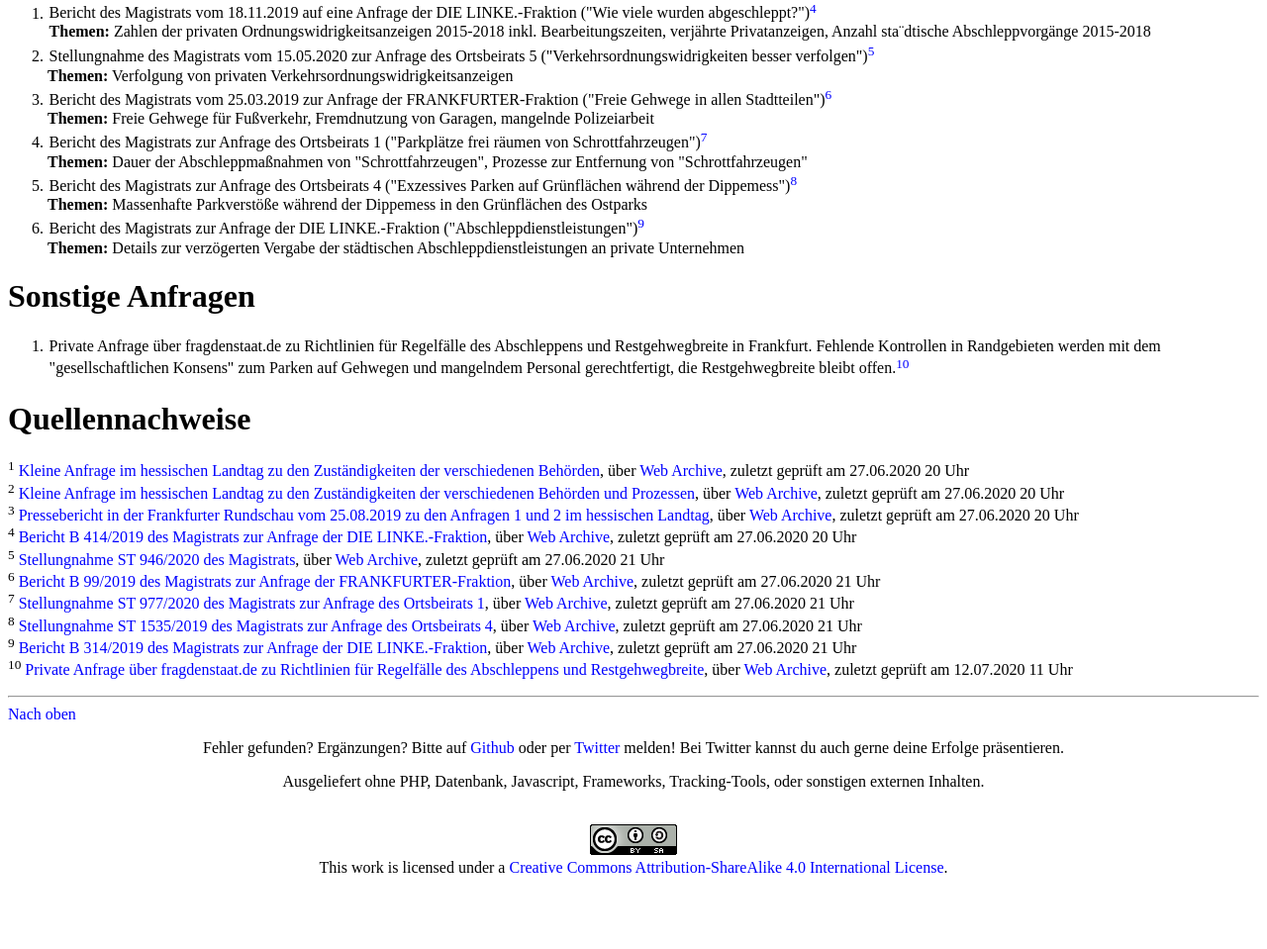
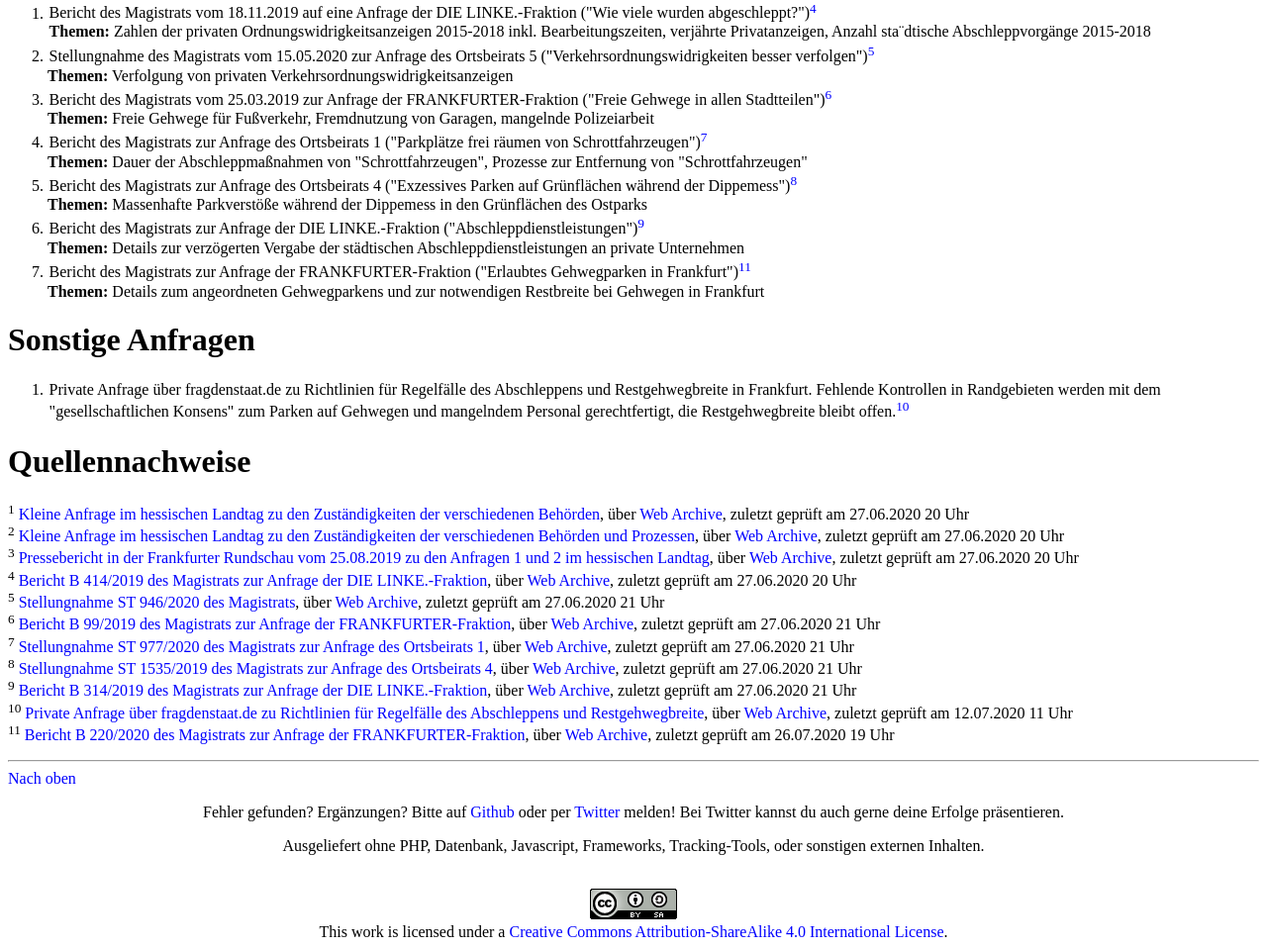
Before and after one commit to falschparkenffm/homepage, a PHP site: page /parlamentarisches.php in a window 1280 px wide. Shown: the part 449-1408 px from the top of the page at 99% size. Before the commit the page ends 1331 px from the top, so only its background shows below. Run offline with PHP 8.4, Linux system fonts and the light colour scheme.

Commit message:
Ergänze weitere Anfrage zu Gehwegbreiten und mehr Leerzeilen für die Lesbarkeit

```diff
--- a/parlamentarisches.php
+++ b/parlamentarisches.php
@@ -11,11 +11,12 @@
 <li>Kleine Anfrage "Falschparker und unklare Zuständigkeiten zwischen Hilfspolizei und Landespolizei" der DIE LINKE-Fraktion vom 20.08.2019<a href="#quellen_1"><sup>1</sup></a>
 <br>
 <strong>Themen:</strong> Grunds&auml;tzliches Gefahrenpotential von Falschparkern, Zusta&uml;ndigkeiten zwischen Beh&ouml;rden, "Regelf&auml;lle" f&uuml;r Umgang mit Falschparkern, Nutzung des Notrufs</li>
+<br>
 
 <li>Kleine Anfrage "Falschparker und Abschleppvorgänge durch die Landespolizei" der DIE LINKE-Fraktion vom 20.08.2019<a href="#quellen_2"><sup>2</sup></a>
 <br>
-
 <strong>Themen:</strong> Ermessensspielraum bei Abschleppma&szlig;nahmen, Pflicht zur Suche nach Ansprechpartner vor Abschleppma&szlig;nahme, Haftung der Polizist*innen, Abschleppzahlen f&uuml;r hessische Polizeipr&auml;sidien</li>
+<br>
 <li>Presseartikel in der Frankfurter Rundschau vom 25.08.2019 zu den beiden kleinen Anfragen 1 und 2<a href="#quellen_3"><sup>3</sup></a></li>
 </ol></p>
 
@@ -24,26 +25,37 @@
 <li>Bericht des Magistrats vom 18.11.2019 auf eine Anfrage der DIE LINKE.-Fraktion ("Wie viele wurden abgeschleppt?")<a href="#quellen_4"><sup>4</sup></a>
 <br>
 <strong>Themen:</strong> Zahlen der privaten Ordnungswidrigkeitsanzeigen 2015-2018 inkl. Bearbeitungszeiten, verj&auml;hrte Privatanzeigen, Anzahl sta&uml;dtische Abschleppvorg&auml;nge 2015-2018</li>
+<br>
 
 <li>Stellungnahme des Magistrats vom 15.05.2020 zur Anfrage des Ortsbeirats 5 ("Verkehrsordnungswidrigkeiten besser verfolgen")<a href="#quellen_5"><sup>5</sup></a></li>
 <br>
 <strong>Themen:</strong> Verfolgung von privaten Verkehrsordnungswidrigkeitsanzeigen
+<br>
 
 <li>Bericht des Magistrats vom 25.03.2019 zur Anfrage der FRANKFURTER-Fraktion ("Freie Gehwege in allen Stadtteilen")<a href="#quellen_6"><sup>6</sup></a></li>
 <br>
 <strong>Themen:</strong> Freie Gehwege f&uuml;r Fu&szlig;verkehr, Fremdnutzung von Garagen, mangelnde Polizeiarbeit</li>
+<br>
 
 <li>Bericht des Magistrats zur Anfrage des Ortsbeirats 1 ("Parkplätze frei räumen von Schrottfahrzeugen")<a href="#quellen_7"><sup>7</sup></a></li>
 <br>
 <strong>Themen:</strong> Dauer der Abschleppma&szlig;nahmen von "Schrottfahrzeugen", Prozesse zur Entfernung von "Schrottfahrzeugen"</li>
+<br>
 
 <li>Bericht des Magistrats zur Anfrage des Ortsbeirats 4 ("Exzessives Parken auf Gr&uuml;nfl&auml;chen w&auml;hrend der Dippemess")<a href="#quellen_8"><sup>8</sup></a></li>
 <br>
 <strong>Themen:</strong> Massenhafte Parkverst&ouml;&szlig;e w&auml;hrend der Dippemess in den Gr&uuml;nfl&auml;chen des Ostparks
+<br>
 
 <li>Bericht des Magistrats zur Anfrage der DIE LINKE.-Fraktion ("Abschleppdienstleistungen")<a href="#quellen_9"><sup>9</sup></a></li>
 <br>
 <strong>Themen:</strong> Details zur verz&ouml;gerten Vergabe der st&auml;dtischen Abschleppdienstleistungen an private Unternehmen
+<br>
+
+<li>Bericht des Magistrats zur Anfrage der FRANKFURTER-Fraktion ("Erlaubtes Gehwegparken in Frankfurt")<a href="#quellen_11"><sup>11</sup></a></li>
+<br>
+<strong>Themen:</strong> Details zum angeordneten Gehwegparkens und zur notwendigen Restbreite bei Gehwegen in Frankfurt
+<br>
 </ol></p>
 
 <h1>Sonstige Anfragen</h1>
@@ -84,4 +96,7 @@
 <sup id="quellen_10">10</sup> <a href="https://fragdenstaat.de/anfrage/abschleppen-und-umsetzen-von-kraftfahrzeugen-gehwegrestbreite" target="_blank" rel="noopener">Private Anfrage &uuml;ber fragdenstaat.de zu Richtlinien f&uuml;r Regelf&auml;lle des Abschleppens und Restgehwegbreite</a>, &uuml;ber <a href="https://fragdenstaat.de/anfrage/abschleppen-und-umsetzen-von-kraftfahrzeugen-gehwegrestbreite">Web Archive</a>, zuletzt gepr&uuml;ft am 12.07.2020 11 Uhr
 <br>
 
+<sup id="quellen_11">11</sup> <a href="https://www.stvv.frankfurt.de/PARLISLINK/DDW?W=DOK_NAME=%27B_228_2020%27" target="_blank" rel="noopener">Bericht B 220/2020 des Magistrats zur Anfrage der FRANKFURTER-Fraktion</a>, &uuml;ber <a href="https://web.archive.org/web/*/https://www.stvv.frankfurt.de/PARLISLINK/DDW?W=DOK_NAME%3D'B_228_2020'">Web Archive</a>, zuletzt gepr&uuml;ft am 26.07.2020 19 Uhr
+<br>
+
 <?php include ("footer.html"); ?>
```
